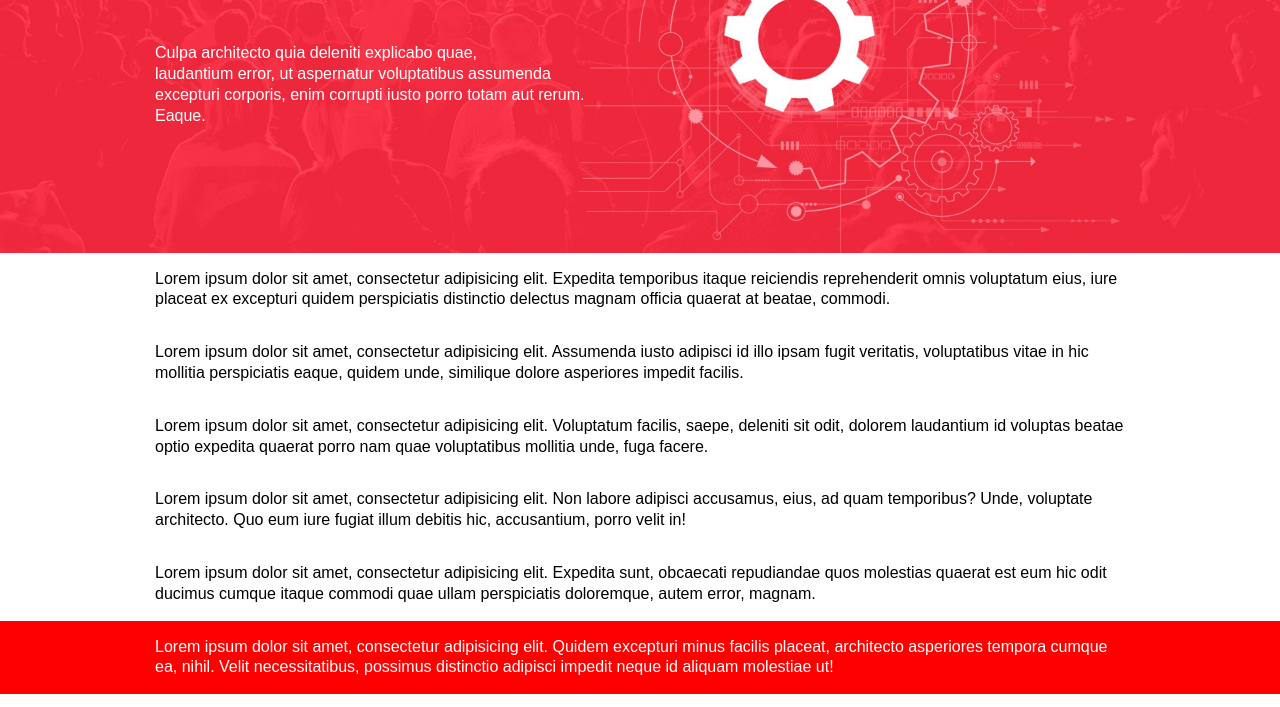
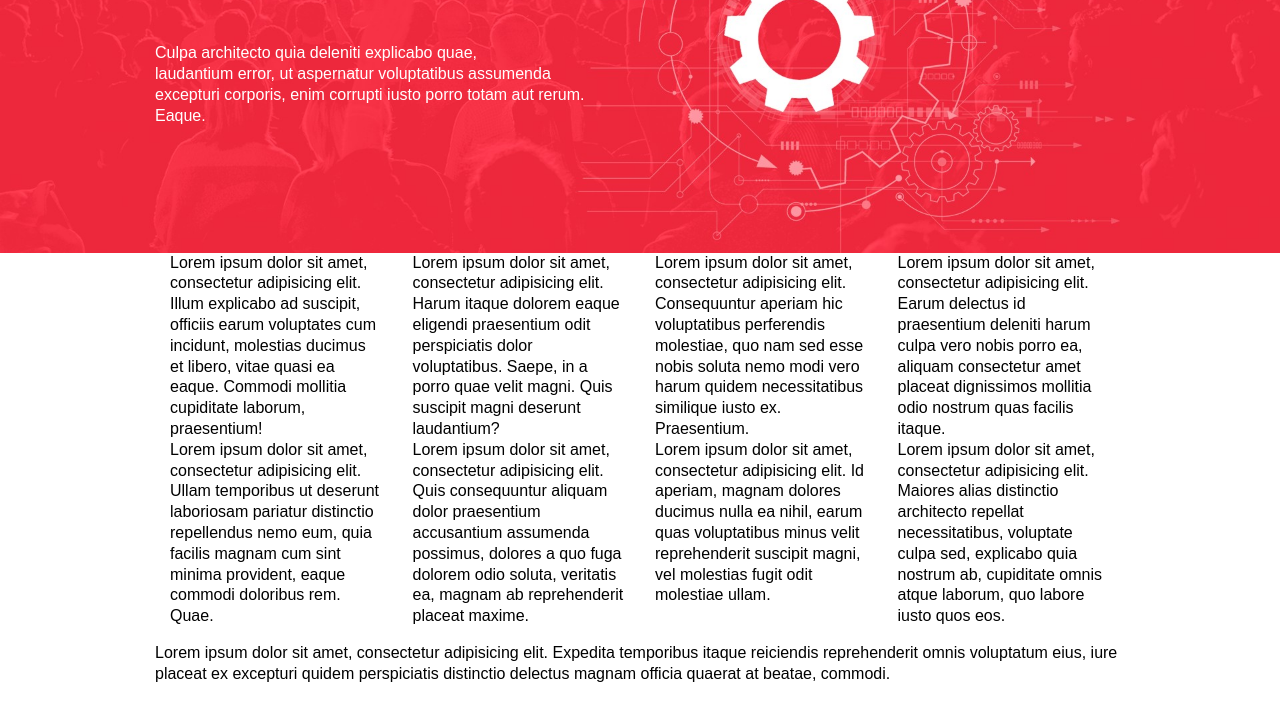
Before and after one commit to DEMENT0R/like-scaling, a plain HTML site: page index.html in a window 1280 px wide. Shown: the part 214-921 px from the top of the page. Drawn offline with nearby package versions, Linux system fonts and the light colour scheme.

Commit message:
Update index.html

```diff
--- a/index.html
+++ b/index.html
@@ -48,7 +48,15 @@
   		</div>
   	</section>
   	<section class="s2">
-  		<div class="container">
+  		<div class="container row">
+        <div class="col-1 col-sm-2 col-md-3 bg-dark">Lorem ipsum dolor sit amet, consectetur adipisicing elit. Illum explicabo ad suscipit, officiis earum voluptates cum incidunt, molestias ducimus et libero, vitae quasi ea eaque. Commodi mollitia cupiditate laborum, praesentium!</div>
+        <div class="col-1 col-sm-2 col-md-3 bg-light">Lorem ipsum dolor sit amet, consectetur adipisicing elit. Harum itaque dolorem eaque eligendi praesentium odit perspiciatis dolor voluptatibus. Saepe, in a porro quae velit magni. Quis suscipit magni deserunt laudantium?</div>
+        <div class="col-1 col-sm-2 col-md-3 bg-dark">Lorem ipsum dolor sit amet, consectetur adipisicing elit. Consequuntur aperiam hic voluptatibus perferendis molestiae, quo nam sed esse nobis soluta nemo modi vero harum quidem necessitatibus similique iusto ex. Praesentium.</div>
+        <div class="col-1 col-sm-2 col-md-3 bg-light">Lorem ipsum dolor sit amet, consectetur adipisicing elit. Earum delectus id praesentium deleniti harum culpa vero nobis porro ea, aliquam consectetur amet placeat dignissimos mollitia odio nostrum quas facilis itaque.</div>
+        <div class="col-1 col-sm-2 col-md-3 bg-dark">Lorem ipsum dolor sit amet, consectetur adipisicing elit. Ullam temporibus ut deserunt laboriosam pariatur distinctio repellendus nemo eum, quia facilis magnam cum sint minima provident, eaque commodi doloribus rem. Quae.</div>
+        <div class="col-1 col-sm-2 col-md-3 bg-light">Lorem ipsum dolor sit amet, consectetur adipisicing elit. Quis consequuntur aliquam dolor praesentium accusantium assumenda possimus, dolores a quo fuga dolorem odio soluta, veritatis ea, magnam ab reprehenderit placeat maxime.</div>
+        <div class="col-1 col-sm-2 col-md-3 bg-dark">Lorem ipsum dolor sit amet, consectetur adipisicing elit. Id aperiam, magnam dolores ducimus nulla ea nihil, earum quas voluptatibus minus velit reprehenderit suscipit magni, vel molestias fugit odit molestiae ullam.</div>
+        <div class="col-1 col-sm-2 col-md-3 bg-light">Lorem ipsum dolor sit amet, consectetur adipisicing elit. Maiores alias distinctio architecto repellat necessitatibus, voluptate culpa sed, explicabo quia nostrum ab, cupiditate omnis atque laborum, quo labore iusto quos eos.</div>
   			<p>Lorem ipsum dolor sit amet, consectetur adipisicing elit. Expedita temporibus itaque reiciendis reprehenderit omnis voluptatum eius, iure placeat ex excepturi quidem perspiciatis distinctio delectus magnam officia quaerat at beatae, commodi.</p>
   		</div>
   	</section>
```
